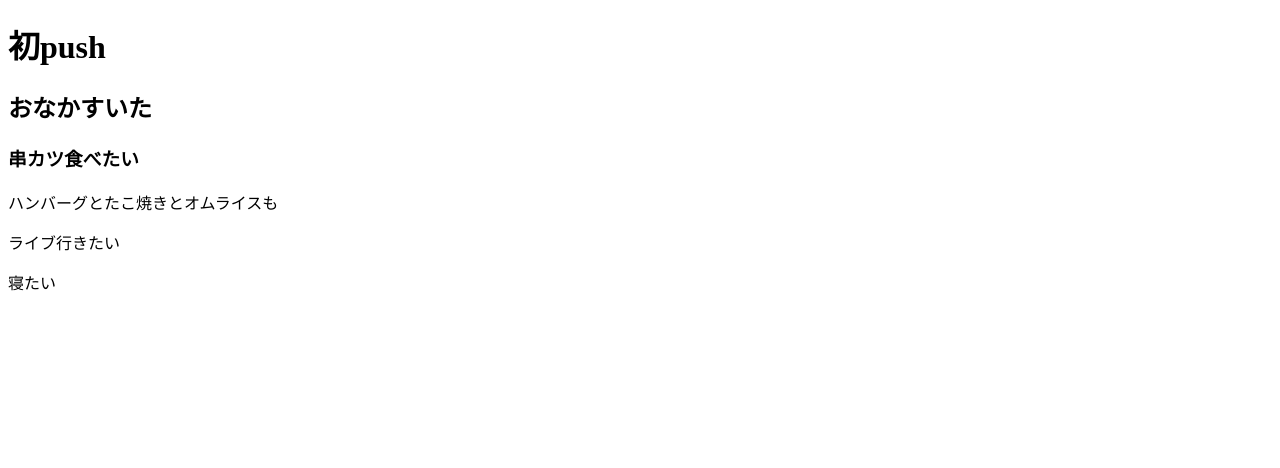
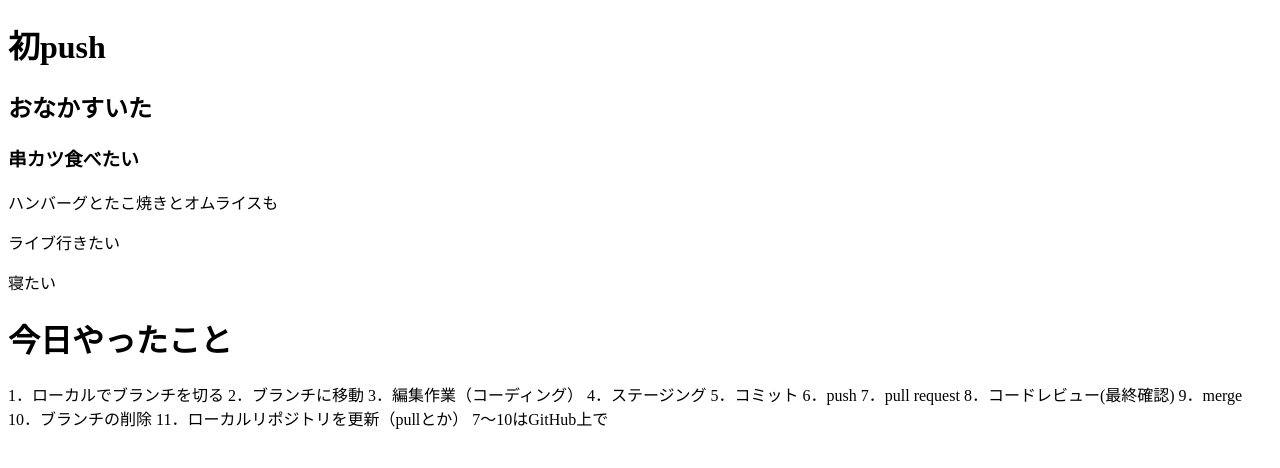
Before and after one commit to minorrrrrrri/github_test, a plain HTML site: page index.html in a window 1280 px wide. Drawn offline with Linux system fonts and the light colour scheme.

Commit message:
Added list

```diff
--- a/index.html
+++ b/index.html
@@ -12,5 +12,19 @@
     <p>ハンバーグとたこ焼きとオムライスも</p>
     <p>ライブ行きたい</p>
     <p>寝たい</p>
+
+    <h1>今日やったこと</h1>
+    1．ローカルでブランチを切る
+    2．ブランチに移動
+    3．編集作業（コーディング）
+    4．ステージング
+    5．コミット
+    6．push
+    7．pull request
+    8．コードレビュー(最終確認)
+    9．merge
+    10．ブランチの削除
+    11．ローカルリポジトリを更新（pullとか）
+    7～10はGitHub上で
 </body>
 </html>
```
